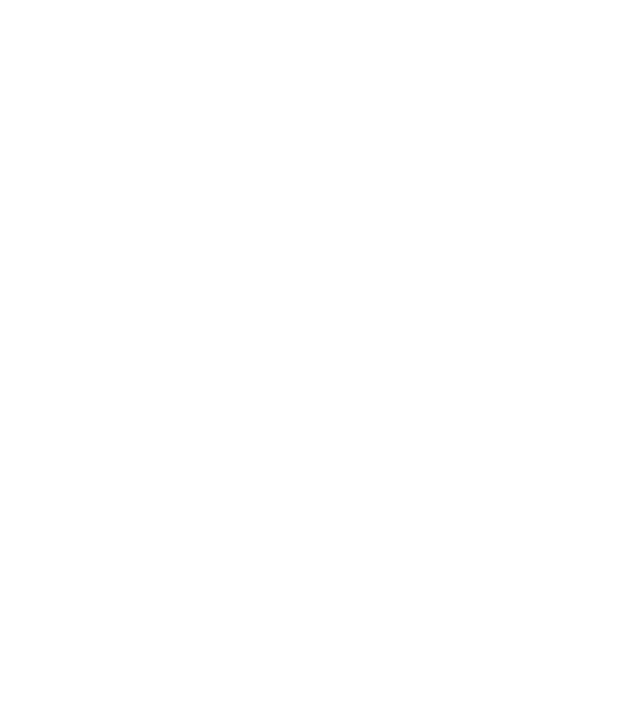
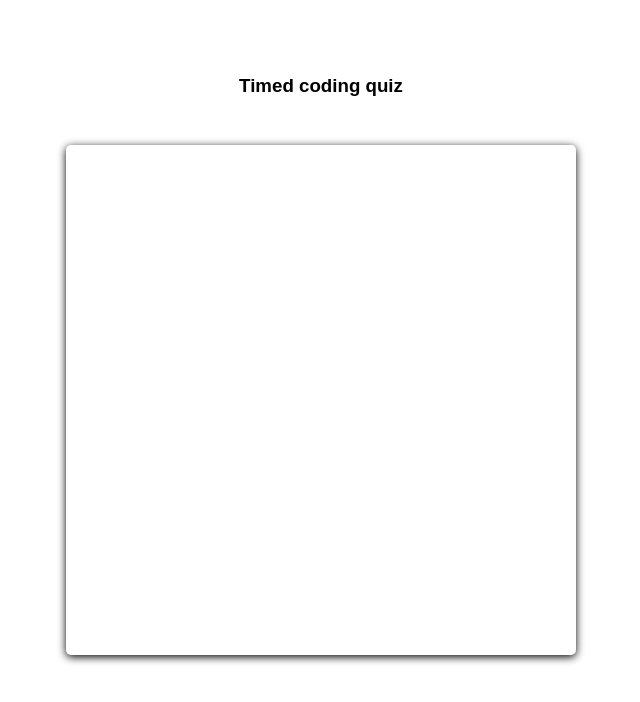
Before and after one commit to saevans86/timed-code-quiz, a plain HTML site: page index.html in a window 1280 px wide. Shown: the whole page, without its empty margins (319-959 px from the left). Drawn offline with Linux system fonts and the light colour scheme.

Commit message:
a little formating, wrote the questions to the timed quiz

```diff
--- a/index.html
+++ b/index.html
@@ -4,10 +4,34 @@
     <meta charset="UTF-8">
     <meta name="viewport" content="width=device-width, initial-scale=1.0">
     <link rel="stylesheet" href="style.css"/>
-    <title>Document</title>
+    <title>Timed coding quiz</title>
 </head>
 <body>
+    <h3 class id="header"> Timed coding quiz</h3>
+    <div class="container">
+        <!-- added classes for potential styling-->
+        <div class="question" id="questionBox"></div>
+        <div class="answers"id="answerBox"></div>
+        <div class="result" id="resultBox"></div>
+    </div>
+</body>
+<script src="script.js" ></script>
+</html>
 
-    <script src="script.js" ></script>
-</body>
-</html>
+<!--
+
+AS A coding boot camp student
+I WANT to take a timed quiz on JavaScript fundamentals that stores high scores
+SO THAT I can gauge my progress compared to my peers
+GIVEN I am taking a code quiz
+WHEN I click the start button
+THEN a timer starts and I am presented with a question
+WHEN I answer a question
+THEN I am presented with another question
+WHEN I answer a question incorrectly
+THEN time is subtracted from the clock
+WHEN all questions are answered or the timer reaches 0
+THEN the game is over
+WHEN the game is over
+THEN I can save my initials and my score
+-->
--- a/style.css
+++ b/style.css
@@ -0,0 +1,26 @@
+* {
+    margin:20px;
+    padding: 5px;
+    font-family:Arial, Helvetica, sans-serif;
+    margin-right: 20px;
+
+       }
+body{
+    text-align: center;
+}
+.container  {
+    background-color: hsl(0, 0%, 100%);
+    border-radius: 5px;
+    border-width: 1px;box-shadow: rgb(0, 0, 0) 0px 2px 8px 0px;
+    color: hsl(206, 17%, 28%);
+    font-size: 18px;
+    position: absolute;
+    width: 500px;
+    height: 500px;
+    top: 0;
+    bottom: 0;
+    left: 0;
+    right: 0;
+    margin: auto;
+
+   }
```
Also changed, not shown: script.js (+21 -0 lines), 04-web-apis-homework-demo.gif (added).
